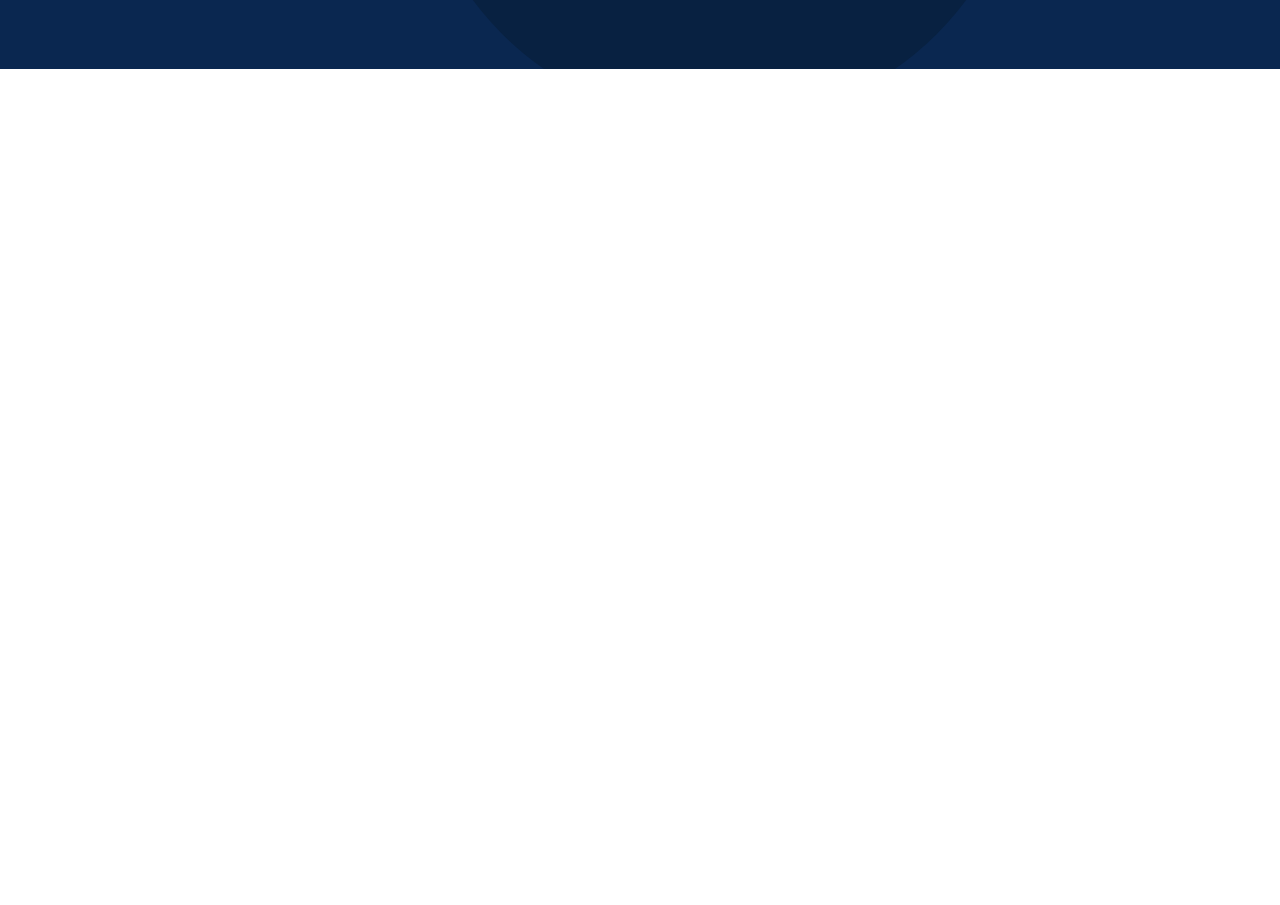
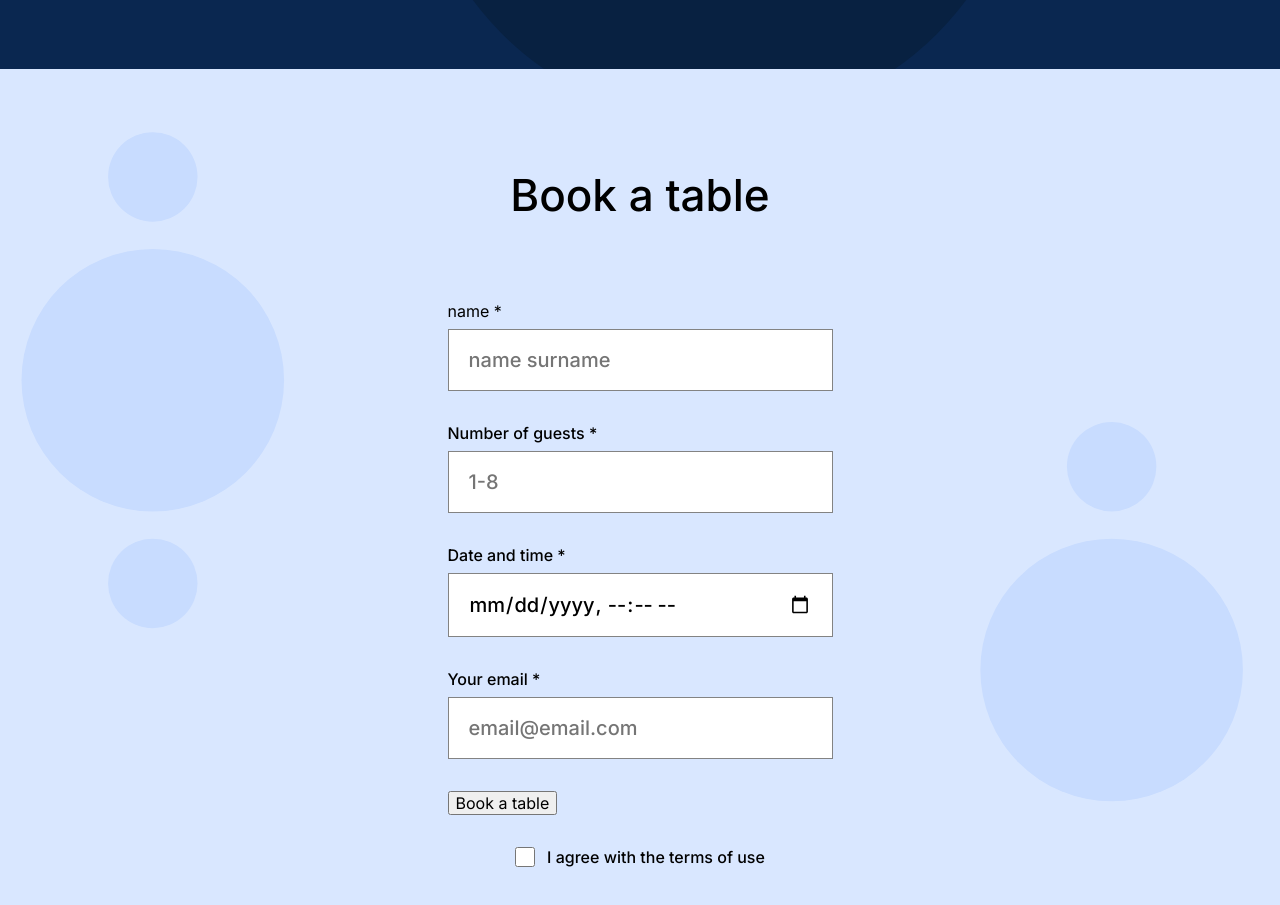
Before and after one commit to Trevaun22/se_project_coffeeshop, a plain HTML site: page index.html in a window 1280 px wide. Shown: the part 1533-2438 px from the top of the page. Before the commit the page ends 1602 px from the top, so only its background shows below. Drawn offline with Linux system fonts and the light colour scheme.

Commit message:
project update

```diff
--- a/index.html
+++ b/index.html
@@ -93,7 +93,62 @@
             </div>
           </div>
         </section>
-        <section id="form_labels" class="reservation"></section>
+        <section id="form_labels" class="reservation">
+          <h2 class="reservation__title">Book a table</h2>
+          <form action="card" class="reservation__form form">
+            <fieldset class="form__fieldset">
+              <label for="name" class="form__l">
+                name *
+                <input
+                  type="text"
+                  id="name"
+                  class="form__input"
+                  placeholder="name surname"
+                  required
+                />
+              </label>
+              <label for="guests" class="form__label">
+                Number of guests *
+                <input
+                  type="number"
+                  id="guests"
+                  class="form__input"
+                  min="1"
+                  max="8"
+                  placeholder="1-8"
+                  required
+                />
+              </label>
+              <label for="datetime" class="form__label">
+                Date and time *
+                <input
+                  type="datetime-local"
+                  id="datetime"
+                  class="form__input"
+                  required
+                />
+              </label>
+              <label for="email" class="form__label">
+                Your email *
+                <input
+                  type="email"
+                  id="email"
+                  class="form__input"
+                  placeholder="email@email.com"
+                  required
+                />
+              </label>
+              <button class="form__reservation-button">Book a table</button>
+              <label
+                for="checkbox"
+                class="form__label form__label_type_checkbox"
+              >
+                <input type="checkbox" class="form__checkbox" id="checkbox" />
+                I agree with the terms of use
+              </label>
+            </fieldset>
+          </form>
+        </section>
         <section id="menu_cards" class="menu"></section>
         <section id="contacts" class="about"></section>
       </main>
--- a/pages/index.css
+++ b/pages/index.css
@@ -16,6 +16,9 @@
   display: flex;
   flex-direction: column;
   background-image: url(/images/background_header.svg);
+  background-position: center;
+  background-size: cover;
+  background-repeat: no-repeat;
 }
 
 .nav {
@@ -93,7 +96,7 @@
 
 .header__image {
   position: absolute;
-  max-width: 646px;
+  max-width: 590px;
   max-height: 568px;
   right: 5px;
   margin-top: 124px;
@@ -101,6 +104,8 @@
 
 .recipes {
   padding: 100px 80px 215px;
+  background-color: #0a2750;
+  background-image: url(/images/background_recipes.svg);
 }
 
 .recipes__videos {
@@ -142,6 +147,85 @@
 }
 
 .content {
-  background-color: #0a2750;
-  background-image: url(/images/background_recipes.svg);
 }
+
+.reservation {
+  padding: 100px 0 120px;
+  background-image: url(/images/background_reservation.svg);
+  background-color: #d9e7ff;
+  background-position: center;
+  background-repeat: no-repeat;
+  background-size: cover;
+}
+
+.reservation__title {
+  margin: 0 0 80px;
+  text-align: center;
+  font-weight: 500;
+  font-size: 44px;
+  line-height: 52px;
+}
+
+.reservation__form {
+  margin: 0 auto;
+}
+
+.form {
+  max-width: 385px;
+}
+
+.form__input {
+  display: block;
+  width: 100%;
+  box-sizing: border-box;
+  padding: 15px 20px;
+  margin: 8px 0 32px;
+  border: 1px solid #838383;
+  font-weight: 500;
+  font-size: 20px;
+  line-height: 30px;
+}
+
+.form__fieldset {
+  margin: 0;
+  padding: 0;
+  border: none;
+  color: #000;
+}
+
+.form__button {
+  text-align: center;
+  width: 100%;
+  border: none;
+  padding: 20px 0;
+  color: #fff;
+  font-weight: 500;
+  font-size: 16px;
+  line-height: 20px;
+}
+
+.form__checkbox {
+  border-radius: 2px;
+  width: 20px;
+  height: 20px;
+}
+
+.form__label_type_checkbox {
+  display: flex;
+  gap: 12px;
+  justify-content: center;
+  margin-top: 32px;
+  font-weight: 500;
+  font-size: 16px;
+  line-height: 20px;
+}
+
+.button__words {
+}
+
+.form__label {
+  color: black;
+  font-weight: 500;
+  font-size: 16px;
+  line-height: 20px;
+}
```
